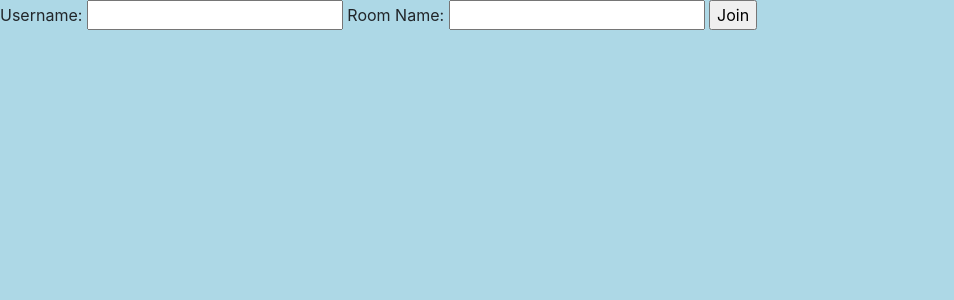
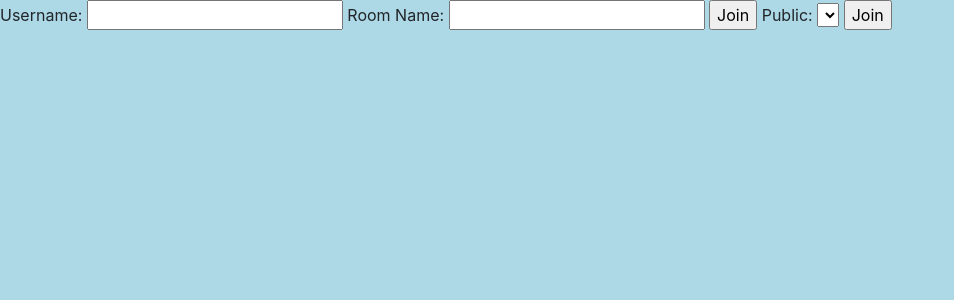
Before and after one commit to teddypo/teddypocards, a Flask app: page /join_page in a window 1280 px wide. Shown: the top 300 px of the page, without its empty margins (0-954 px from the left). Run offline with Flask 2, Linux system fonts and the light colour scheme; lists and menus that the app fills with data are empty; some libraries are stand-ins or nearby versions.

Commit message:
Add ability to list and join publicly listed games

```diff
--- a/app.py
+++ b/app.py
@@ -105,7 +105,15 @@ def play_page(user_name, room_name):
 
 @app.route('/join_page')
 def join_page():
-    return render_template("join_page.html")
+    with open(db_prefix+'state.json', "r") as statef:
+        state = json.load(statef)
+    public_rooms = []
+    rooms = state.get('rooms', [])
+    for item in rooms:
+        print(rooms[item].get('is_private'))
+        if len(rooms[item].get('is_private', "on")) == 0:
+            public_rooms.append(item)
+    return render_template("join_page.html", public_rooms=public_rooms)
 @app.route('/create_page')
 def create_page():
     game_names = ["Overthrown"]
@@ -155,7 +163,10 @@ def create():
 @app.route('/join', methods=["GET", "POST"])
 def join():
     user_name = str(escape(request.values['user_name']))
-    room_name = str(escape(request.values['room_name']))
+    if 'private_join' in request.values:
+        room_name = str(escape(request.values['private_room_name']))
+    else:
+        room_name = str(escape(request.values['public_room_name']))
     with open(db_prefix+'state.json', "r") as statef:
         state = json.load(statef)
     room = state.get('rooms', dict(room_name=None)).get(room_name, None)
--- a/templates/join_page.html
+++ b/templates/join_page.html
@@ -4,7 +4,15 @@
 	<label>Username:</label>
 	<input type="text" name="user_name"/>
 	<label>Room Name:</label>
-	<input type="text" name="room_name"/>
-	<input type="submit" value="Join"/>
+	<input type="text" name="private_room_name"/>
+	<input type="submit" value="Join" name="private_join"/>
+	<label>Public:</label>
+	<select name="public_room_name">
+		<option></option>
+		{% for item in public_rooms %}
+		<option>{{item}}</option>
+		{% endfor %}
+	</select>
+	<input type="submit" value="Join" name="public_join"/>
 </form>
 {% endblock %}
```
